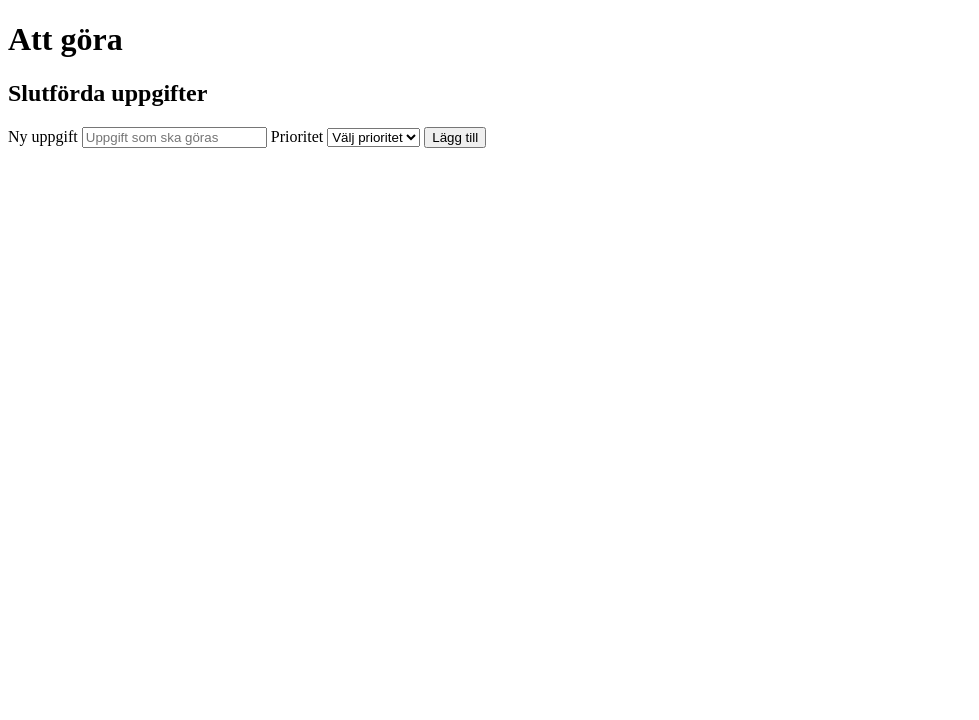
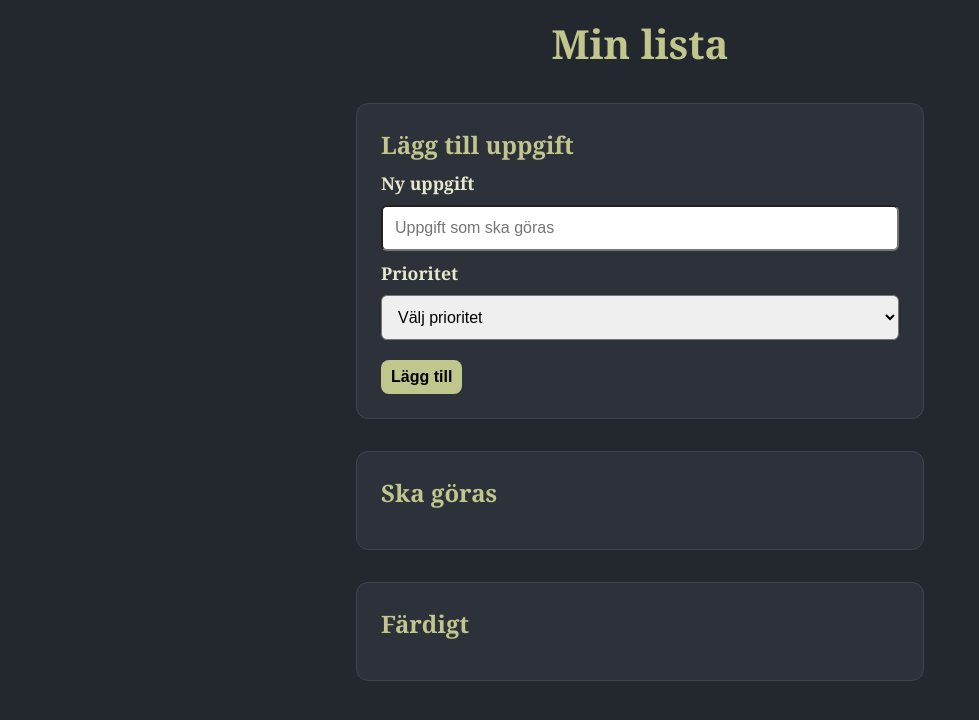
Before and after one commit to RasmusBergkvist/ts-todo, a website built with Vite: page index.html in a window 1280 px wide. Shown: the whole page, without its empty margins (0-979 px from the left). Built offline with nearby package versions, Linux system fonts and the light colour scheme.

Commit message:
Uppdaterat CSS

```diff
--- a/index.html
+++ b/index.html
@@ -1,20 +1,21 @@
 <!doctype html>
-<html lang="en">
+<html lang="sv">
+
 <head>
-    <meta charset="UTF-8" />
-    <link rel="icon" type="image/svg+xml" href="/favicon.svg" />
-    <meta name="viewport" content="width=device-width, initial-scale=1.0" />
+  <meta charset="UTF-8">
+  <link rel="icon" type="image/svg+xml" href="/favicon.svg">
+  <meta name="viewport" content="width=device-width, initial-scale=1.0">
   <title>Todo list</title>
 </head>
+
 <body>
   <div class="container">
-    <h1>Att göra</h1>
-    <ul id="todo-list"></ul>
+    <header>
+      <h1>Min lista</h1>
+    </header>
 
-    <h2>Slutförda uppgifter</h2>
-    <ul id="completed-list"></ul>
-
-
+    <section class="add">
+      <h2>Lägg till uppgift</h2>
       <form id="todo-form">
         <span id="error" class="error"></span>
 
@@ -30,8 +31,20 @@
         </select>
         <button type="submit">Lägg till</button>
       </form>
+    </section>
+
+    <section class="todo">
+      <h2>Ska göras</h2>
+      <ul id="todo-list" class="todo-list"></ul>
+    </section>
+
+    <section class="completed">
+      <h2>Färdigt</h2>
+      <ul id="completed-list" class="completed-list"></ul>
+    </section>
 
   </div>
   <script type="module" src="/src/main.ts"></script>
 </body>
+
 </html>
--- a/src/css/style.css
+++ b/src/css/style.css
@@ -0,0 +1,117 @@
+* {
+    margin: 0;
+    padding: 0;
+    box-sizing: border-box;
+}
+
+body {
+    display: flex;
+    justify-content: center;
+    gap: 1rem;
+    font-family: Cambria, Cochin, Georgia, Times, 'Times New Roman', serif;
+    background-color: #23272e;
+
+
+}
+
+.container {
+    max-width: 600px;
+    width: 100%;
+    color:rgb(231, 232, 204);
+    padding: 1rem;
+}
+
+ul {
+    margin-block: 1rem;
+}
+
+li {
+    list-style: none;
+    display: flex;
+    justify-content: space-between;
+
+
+}
+
+section {
+    margin-top: 2rem;
+    padding: 1.5rem;
+    background-color: #2c313a;
+    border: 1px solid #3e4451;
+    border-radius: 12px;
+}
+
+h1, h2 {
+    color:  #c1c68d;
+}
+
+h1 {
+    text-align: center;
+    margin-bottom: 2rem;
+    font-size: 2.5rem;
+}
+
+/* Formulär */
+form {
+    display: flex;
+    flex-direction: column;
+    gap:10px;
+
+}
+
+label {
+    font-size: 1.1rem;
+    font-weight: 600;
+
+}
+
+input, select {
+  padding: 12px;
+  border-radius: 6px;
+  font-size: 1rem;
+
+}
+
+.todo-item label {
+    display: flex;
+    align-items: center;
+    gap: 1rem;
+
+
+}
+
+
+input[type="checkbox"] {
+    height: 20px;
+    width: 20px;
+    vertical-align: middle;
+    cursor: pointer;
+    accent-color: rgb(76, 96, 71);
+    gap: 10px;
+}
+
+
+button {
+    align-self: flex-start;
+    padding: 8px 10px;
+    border-radius: 8px;
+    margin-top: 10px;
+    border: none;
+    font-weight: 700;
+    font-size: 1rem;
+    background-color:  #c1c68d;
+    cursor: pointer;
+}
+
+button:hover {
+    background-color:  #dae097;
+
+}
+
+
+/* Slutförda uppgifter */
+
+.completed-list {
+    text-decoration: line-through;
+    opacity: 0.6;
+}
--- a/src/main.ts
+++ b/src/main.ts
@@ -80,8 +80,10 @@ function renderToDos() {
       <label>
       <input type="checkbox" ${todo.completed ? "checked" : ""}>
       <span class="task">${todo.task}</span>
+      </label>
       <span class="prio">Prioritet: ${priorityText[todo.priority] || todo.priority}</span>
-      </label>
+
+
       `;
 
       //Hämtar input-element från skapat element
```
Lines whose indentation alone changed are shown as unchanged.
